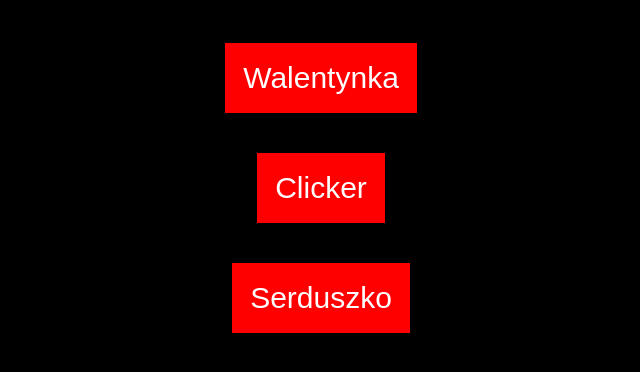
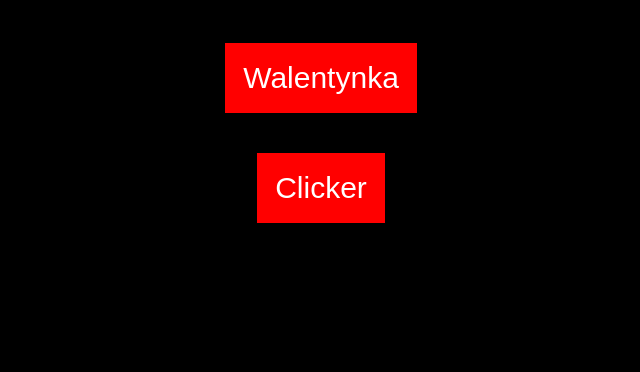
Before and after one commit to CatUnderTheWater/catunderthewater.github.io, a plain HTML site: page index.html in a window 1280 px wide. Shown: the whole page, without its empty margins (319-959 px from the left). Drawn offline with Linux system fonts and the light colour scheme.

Commit message:
Update index.html

```diff
--- a/index.html
+++ b/index.html
@@ -11,10 +11,11 @@
 <div class="wybor">
     <button><a href="walentynka.html">Walentynka</a></button><br>
     <button><a href="clicker.html">Clicker</a></button><br>
-    <button><a href="ParticleHeartAM.html">Serduszko</a></button>
+
 
 </div>
 </body>
 </html>
 
-<!--<button><a href="urodziny.html">Urodzinki</a></button><br>  -->
+<!--<button><a href="urodziny.html">Urodzinki</a></button><br>
+<button><a href="ParticleHeartAM.html">Serduszko</a></button>-->
```
